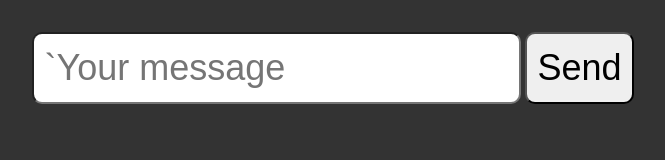
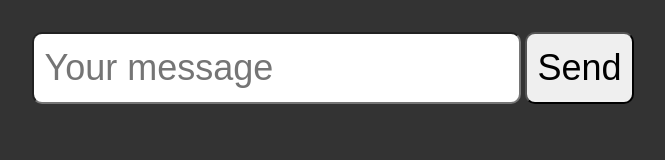
Before and after one commit to sysbender/learn-typescript, a plain HTML site: page ws/app/index.html in a window 1280 px wide. Shown: the whole page, without its empty margins (285-950 px from the left). Drawn offline with Linux system fonts and the light colour scheme.

Commit message:
fix typo

```diff
--- a/ws/app/index.html
+++ b/ws/app/index.html
@@ -9,7 +9,7 @@
   </head>
   <body>
     <form>
-      <input type="text" placeholder="`Your message" />
+      <input type="text" placeholder="Your message" />
       <button>Send</button>
       <ul></ul>
     </form>
```
